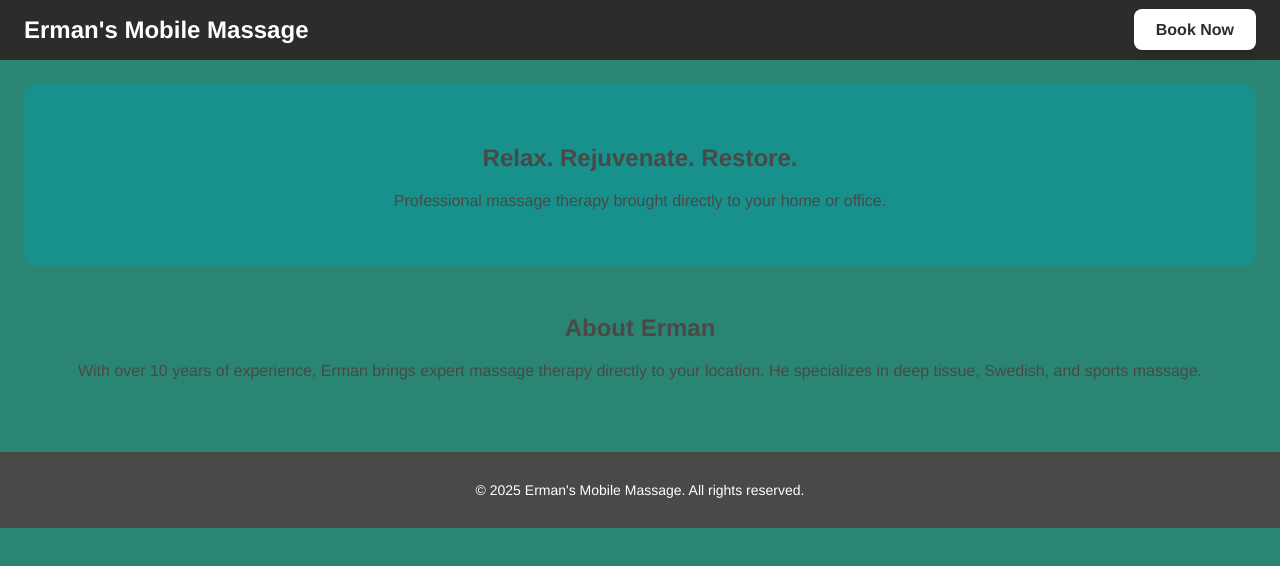
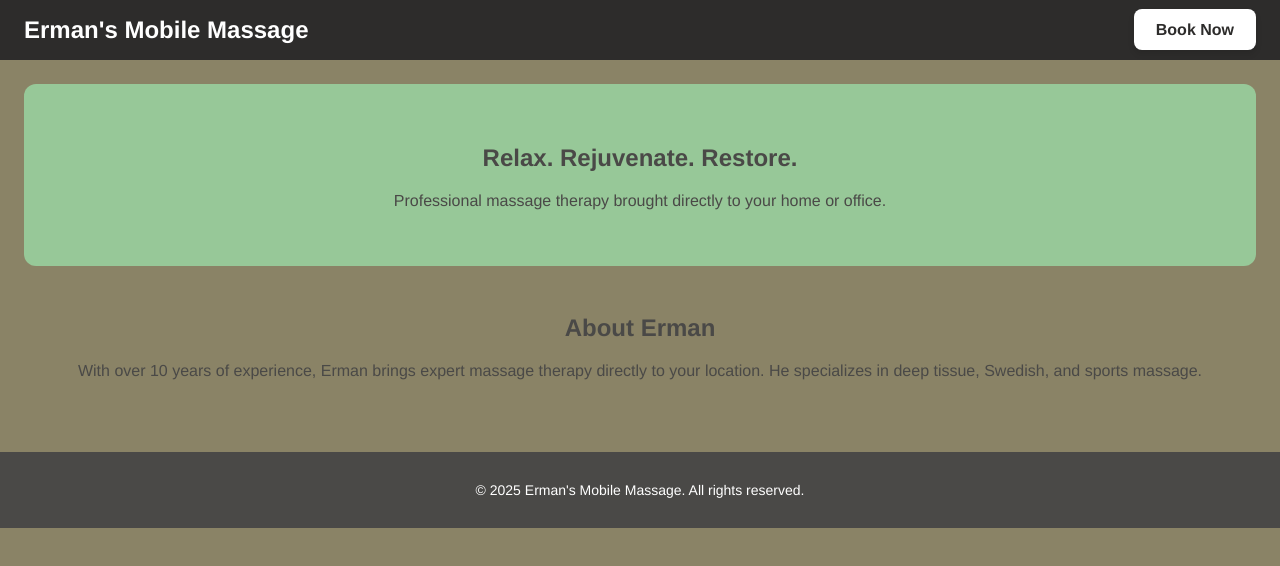
Before and after one commit to DeadVulcan/SaaviksMassageSite, a React (Create React App) app: page / in a window 1280 px wide. Shown: the top 566 px of the page. Built offline with nearby package versions, Linux system fonts and the light colour scheme.

Commit message:
morecolors

```diff
--- a/src/index.css
+++ b/src/index.css
@@ -1,6 +1,6 @@
 :root {
-  --bg-light: #2a8673;
-  --accent-beige: #18918d;
+  --bg-light: #8a8366;
+  --accent-beige: #97c898;
   --accent-main: #2d2c2b;
   --text-dark: #4a4947;
 }
@@ -63,7 +63,7 @@ header,
 }
 
 .book-now-button:active {
-  background-color: #2b706c;
+  background-color: #e5b39b;
   transform: scale(0.97);
 }
 
```
